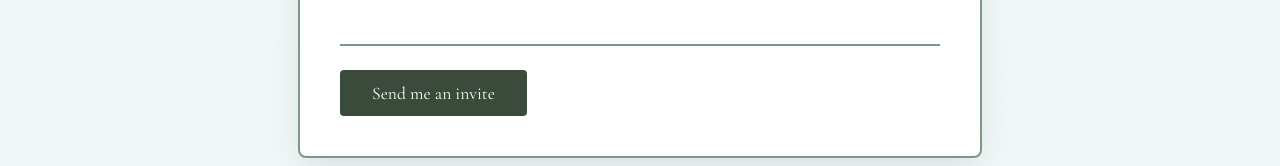
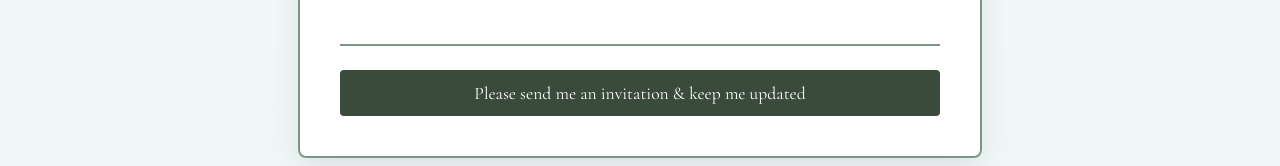
Before and after one commit to jag1989/garrett-wedding, a Vue app: page / in a window 1280 px wide. Shown: the part 1315-1481 px from the top of the page. Built offline with nearby package versions, Linux system fonts and the light colour scheme; no server answers.

Commit message:
additional styling/copy changes

```diff
--- a/src/assets/main.scss
+++ b/src/assets/main.scss
@@ -83,6 +83,9 @@ h6 {
   font-size: 1.1rem;
   cursor: pointer;
   transition: background-color 0.3s ease;
+  margin: 0 auto;
+  display: block;
+  width: 100%;
 
   &:hover {
     background-color: color.adjust(#3a4a3b, $lightness: 10%);
--- a/src/views/HomeView.vue
+++ b/src/views/HomeView.vue
@@ -242,7 +242,7 @@ const updateAccommodation = async (choice: boolean) => {
 
 
 
-              <button type="submit" class="btn-primary">Send me an invite</button>
+              <button type="submit" class="btn-primary">Please send me an invitation & keep me updated</button>
             </form>
           </section>
 
```
